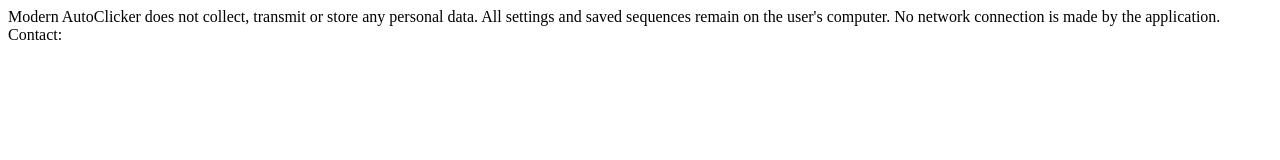
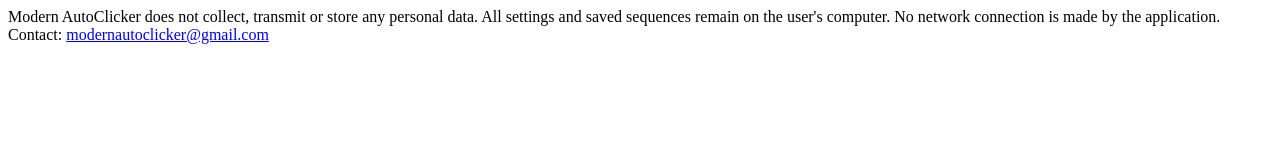
Before and after one commit to ROKKAN-MC/ROKKAN-MC.github.io, a plain HTML site: page index.html in a window 1280 px wide. Drawn offline with Linux system fonts and the light colour scheme.

Commit message:
Add mailto link for contact email
Updated contact information to include a mailto link.

```diff
--- a/index.html
+++ b/index.html
@@ -1,4 +1,3 @@
-<!doctype html>
 <html lang="fr">
 <head>
   <meta charset="utf-8">
@@ -6,8 +5,8 @@
 </head>
 <body>
   Modern AutoClicker does not collect, transmit or store any personal data.
-All settings and saved sequences remain on the user's computer.
-No network connection is made by the application.
-Contact: <modernautoclicker@gmail.com>
+  All settings and saved sequences remain on the user's computer.
+  No network connection is made by the application.
+  Contact: <a href="mailto:modernautoclicker@gmail.com">modernautoclicker@gmail.com</a>
 </body>
 </html>
```
